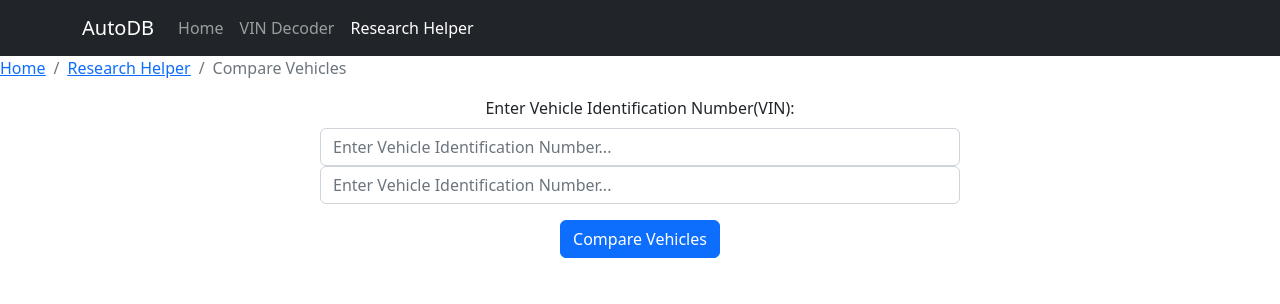
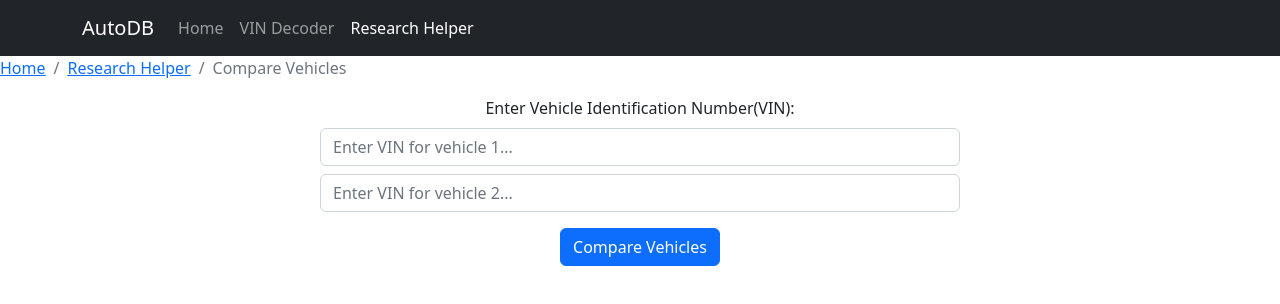
Before and after one commit to regular-polygon/Auto_Data, a React (Create React App) app in the folder react_frontend/: page /research/comparevehicles in a window 1280 px wide. Shown: the top 304 px of the page. Built offline with nearby package versions, Linux system fonts and the light colour scheme.

Commit message:
refactored vehicle comparison

```diff
--- a/react_frontend/src/App.js
+++ b/react_frontend/src/App.js
@@ -11,7 +11,7 @@ import VINDecoderPage from './pages/VINDecoderPage';
 import ResearchHelperPage from './pages/ResearchHelperPage';
 import DecoderResultsPage from './pages/DecoderResultsPage';
 import ManufacturersPage from './pages/ManufacturersPage';
-import CompareVehiclesPage from './pages/CompareVehiclesPage';
+import VehicleComparisonPage from './pages/VehicleComparisonPage';
 
 function App() {
   // lift data from VIN Decoder Page
@@ -29,7 +29,7 @@ function App() {
         <Route path="/research" element = {<ResearchHelperPage/>}/>
         <Route path="/decoderresults" element = {<DecoderResultsPage vehicle_data={vehicle_data}/>}/>
         <Route path="/research/manufacturers" element = {<ManufacturersPage />}/>
-        <Route path="/research/comparevehicles" element = {<CompareVehiclesPage vehicle_data={vehicle_data} set_vehicle_data={set_vehicle_data}/>}/>
+        <Route path="/research/comparevehicles" element = {<VehicleComparisonPage vehicle_data={vehicle_data} set_vehicle_data={set_vehicle_data}/>}/>
       </Routes>
       </BrowserRouter>
     </div>
--- a/react_frontend/src/pages/CompareVehiclesPage.js
+++ b/react_frontend/src/components/VehicleComparisonForm.js
@@ -6,11 +6,9 @@ import Form from "react-bootstrap/Form";
 import axios from 'axios';
 import VehicleComparisonTable from "../components/VehicleComparisonTable";
 
-function CompareVehiclesPage({vehicle_data, set_vehicle_data}){
+function VehicleComparisonForm({vehicle_data, set_car1_data, set_car2_data}) {
     const [car1_vin, set_car1_vin] = useState("")
     const [car2_vin, set_car2_vin] = useState("")
-    const [car1_data, set_car1_data] = useState(null)
-    const [car2_data, set_car2_data] = useState(null)
 
     // if we've already decoded one VIN, use it as vehicle one
     useEffect(() => {
@@ -20,7 +18,7 @@ function CompareVehiclesPage({vehicle_data, set_vehicle_data}){
         }
     }, [vehicle_data])
 
-    async function onCompareClick(){
+    async function on_compare_click(){
         // input data validation
         if (car1_vin.length < 17 || car2_vin.length < 17) {
             alert("Please enter two complete 17-digit VINs.");
@@ -47,26 +45,17 @@ function CompareVehiclesPage({vehicle_data, set_vehicle_data}){
             alert(`Failed to get data. Status code: ${response2.status}`);
         }
     }
+
     return (
-        <>
-            <Breadcrumb>
-                <Breadcrumb.Item><Link to="/">Home</Link></Breadcrumb.Item>
-                <Breadcrumb.Item><Link to="/research">Research Helper</Link></Breadcrumb.Item>
-                <Breadcrumb.Item active>Compare Vehicles</Breadcrumb.Item>
-            </Breadcrumb>
-
-            <Form id="vin_lookup_form" onSubmit={(event) => {event.preventDefault();}} className="vin_lookup" autoComplete='off' >
-                <Form.Group className="mb-3" controlId="compare_vehicle_input">
-                    <Form.Label>Enter Vehicle Identification Number(VIN):</Form.Label>
-                    <Form.Control type="text" value={car1_vin} onChange={(event) => {set_car1_vin(event.target.value)}} placeholder="Enter Vehicle Identification Number..." name="car1_vin_input" style={{width: "50%", margin:"auto"}}/>
-                    <Form.Control type="text" value={car2_vin} onChange={(event) => {set_car2_vin(event.target.value)}} placeholder="Enter Vehicle Identification Number..." name="car2_vin_input" style={{width: "50%", margin:"auto"}}/>
-                </Form.Group>
-                <Button type="button" onClick={onCompareClick} className="mb-3">Compare Vehicles</Button>
-            </Form>
-
-            <VehicleComparisonTable car1_data={car1_data} car2_data={car2_data}/>
-        </>
+        <Form id="vin_lookup_form" onSubmit={(event) => {event.preventDefault();}} className="vin_lookup" autoComplete='off' >
+            <Form.Group className="mb-3" controlId="compare_vehicle_input">
+                <Form.Label>Enter Vehicle Identification Number(VIN):</Form.Label>
+                <Form.Control type="text" value={car1_vin} onChange={(event) => {set_car1_vin(event.target.value)}} placeholder="Enter VIN for vehicle 1..." name="car1_vin_input" style={{width: "50%", margin:"auto"}}/>
+                <Form.Control type="text" value={car2_vin} onChange={(event) => {set_car2_vin(event.target.value)}} placeholder="Enter VIN for vehicle 2..." name="car2_vin_input" style={{width: "50%", margin:"auto"}} className="my-2"/>
+            </Form.Group>
+            <Button type="button" onClick={on_compare_click} className="mb-3">Compare Vehicles</Button>
+        </Form>
     )
 }
 
-export default CompareVehiclesPage
+export default VehicleComparisonForm;
--- a/react_frontend/src/components/VehicleComparisonTable.js
+++ b/react_frontend/src/components/VehicleComparisonTable.js
@@ -12,7 +12,7 @@ function VehicleComparisonTable({car1_data, car2_data}) {
                     <tr>
                         <th>Attribute</th>
                         <th>{car1_data["Make"].concat(" ", car1_data["Model"], " ", car1_data["ModelYear"])}</th>
-                        <th>{car2_data["Make"].concat(" ", car1_data["Model"], " ", car1_data["ModelYear"])}</th>
+                        <th>{car2_data["Make"].concat(" ", car2_data["Model"], " ", car2_data["ModelYear"])}</th>
                     </tr>
                 </thead>
                 <tbody>
--- /dev/null
+++ b/react_frontend/src/pages/VehicleComparisonPage.js
@@ -0,0 +1,28 @@
+import {React, useState, useEffect} from "react";
+import {Link} from "react-router-dom";
+import Button from "react-bootstrap/Button";
+import Breadcrumb from 'react-bootstrap/Breadcrumb';
+import Form from "react-bootstrap/Form";
+import axios from 'axios';
+import VehicleComparisonTable from "../components/VehicleComparisonTable";
+import VehicleComparisonForm from "../components/VehicleComparisonForm";
+
+function VehicleComparisonPage({vehicle_data, set_vehicle_data}){
+    const [car1_data, set_car1_data] = useState(null)
+    const [car2_data, set_car2_data] = useState(null)
+
+    return (
+        <>
+            <Breadcrumb>
+                <Breadcrumb.Item><Link to="/">Home</Link></Breadcrumb.Item>
+                <Breadcrumb.Item><Link to="/research">Research Helper</Link></Breadcrumb.Item>
+                <Breadcrumb.Item active>Compare Vehicles</Breadcrumb.Item>
+            </Breadcrumb>
+
+            <VehicleComparisonForm vehicle_data={vehicle_data} set_car1_data={set_car1_data} set_car2_data={set_car2_data}/>
+            <VehicleComparisonTable car1_data={car1_data} car2_data={car2_data}/>
+        </>
+    )
+}
+
+export default VehicleComparisonPage
```
